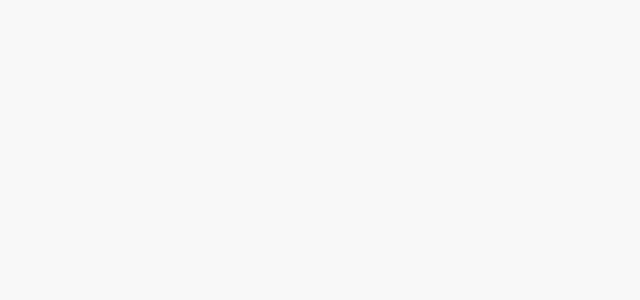
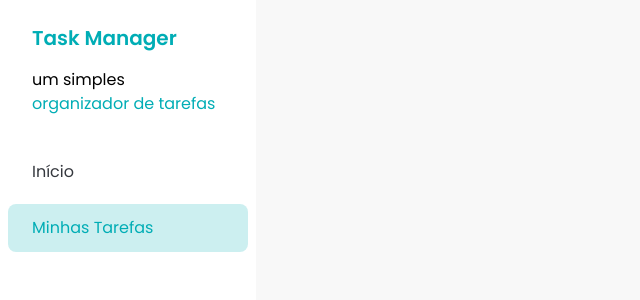
Before and after one commit to Luca-Sousa/fsc-todo-app, a React (Vite) app: page / in a window 1280 px wide. Shown: the top 300 px of the page, without its empty margins (0-640 px from the left). Built offline with nearby package versions, Linux system fonts and the light colour scheme.

Commit message:
feat: add Sidebar and SidebarButton component

```diff
--- /dev/null
+++ b/src/components/Sidebar.jsx
@@ -0,0 +1,24 @@
+import SidebarButton from "./SidebarButton"
+
+const Sidebar = () => {
+  return (
+    <div className="h-screen w-64 bg-white">
+      <div className="space-y-4 px-8 py-6">
+        <h1 className="text-xl font-semibold text-brand-primary">
+          Task Manager
+        </h1>
+        <p>
+          um simples{" "}
+          <span className="text-brand-primary">organizador de tarefas</span>
+        </p>
+      </div>
+
+      <div className="flex flex-col gap-2 p-2">
+        <SidebarButton variant="unselected">Início</SidebarButton>
+        <SidebarButton variant="selected">Minhas Tarefas</SidebarButton>
+      </div>
+    </div>
+  )
+}
+
+export default Sidebar
--- /dev/null
+++ b/src/components/SidebarButton.jsx
@@ -0,0 +1,19 @@
+const SidebarButton = ({ children, variant }) => {
+  const getVariantClass = () => {
+    if (variant === "unselected") {
+      return "text-brand-dark-blue"
+    }
+
+    if (variant === "selected") {
+      return "text-brand-primary bg-brand-primary/20"
+    }
+  }
+
+  return (
+    <a href="#" className={`rounded-lg px-6 py-3 ${getVariantClass()}`}>
+      {children}
+    </a>
+  )
+}
+
+export default SidebarButton
--- a/src/main.jsx
+++ b/src/main.jsx
@@ -1,7 +1,12 @@
-import React from 'react'
-import ReactDOM from 'react-dom/client'
-import './index.css'
+import "./index.css"
 
-ReactDOM.createRoot(document.getElementById('root')).render(
-  <React.StrictMode></React.StrictMode>
+import React from "react"
+import ReactDOM from "react-dom/client"
+
+import Sidebar from "./components/sidebar"
+
+ReactDOM.createRoot(document.getElementById("root")).render(
+  <React.StrictMode>
+    <Sidebar />
+  </React.StrictMode>
 )
```
